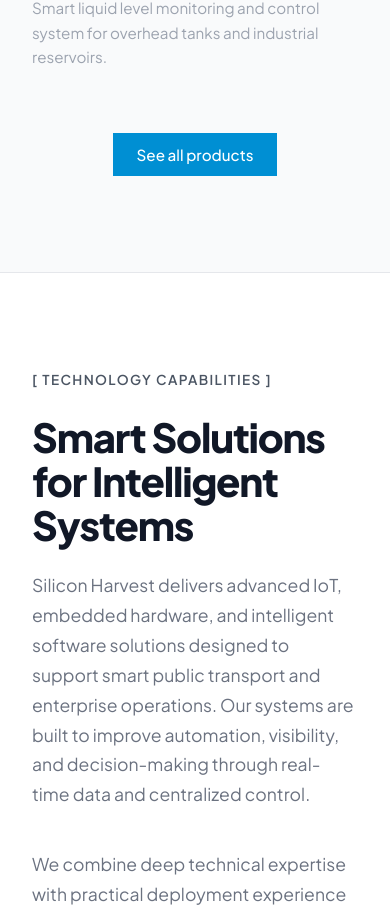
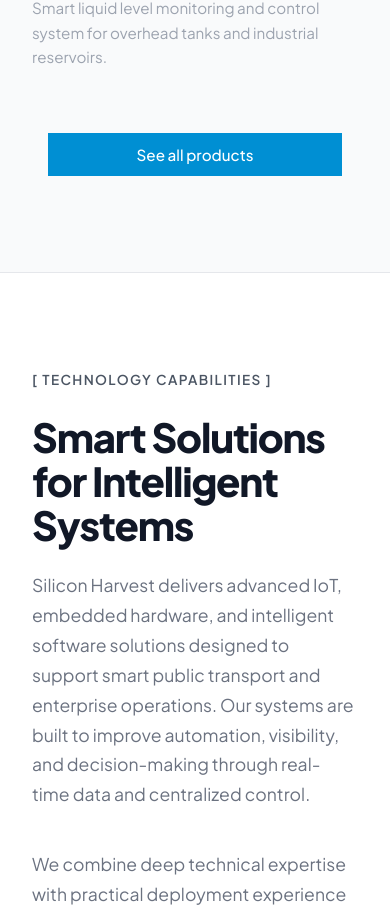
Before and after one commit to oscilink2-cyber/core-comp, a React (Vite) app: page / in a window 390 px wide. Shown: the part 7439-8354 px from the top of the page. Built offline with nearby package versions, Linux system fonts and the light colour scheme.

Commit message:
Make Projects see-all button full width on mobile

```diff
--- a/src/components/Projects.css
+++ b/src/components/Projects.css
@@ -165,4 +165,13 @@
   .projects-grid {
     grid-template-columns: 1fr;
   }
+
+  .projects-footer {
+    width: 100%;
+    padding: 0 1rem;
+  }
+
+  .btn-see-all {
+    width: 100%;
+  }
 }
```
